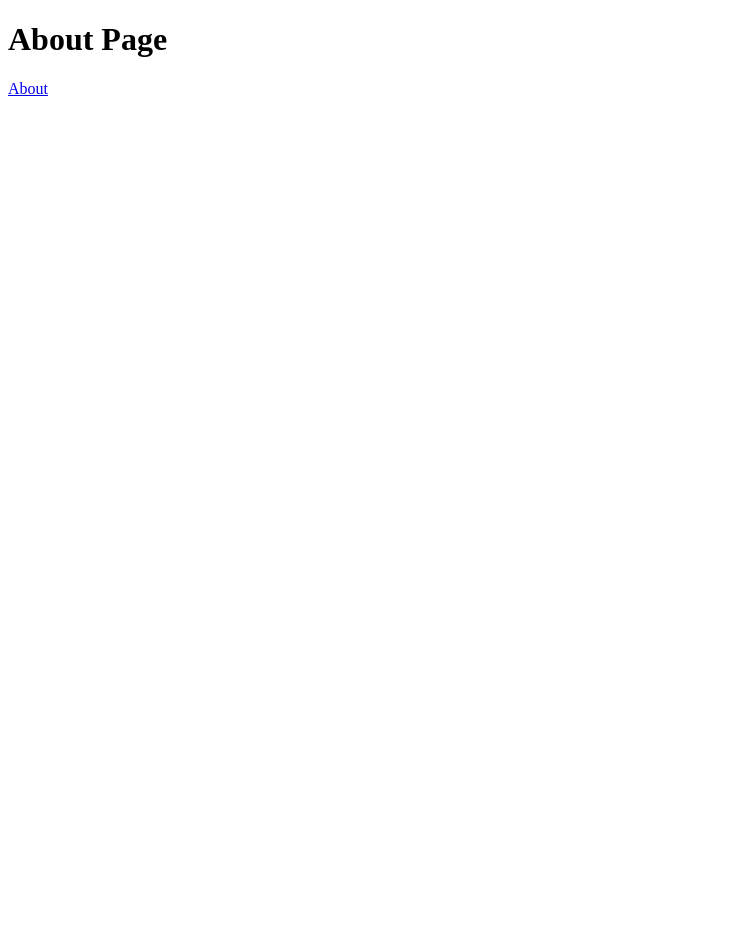
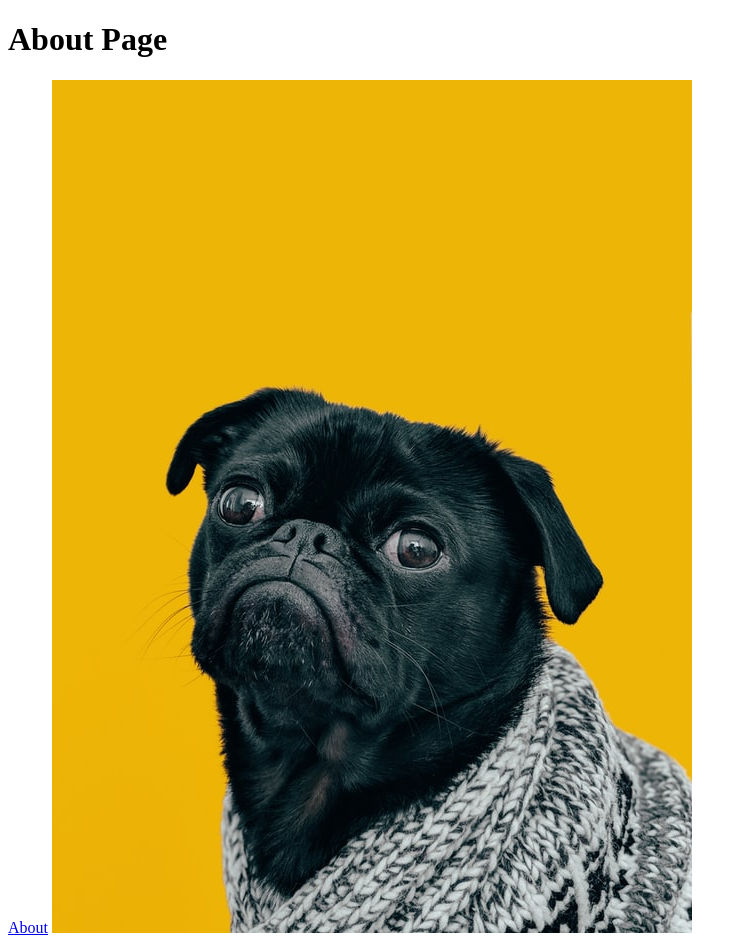
Before and after one commit to helloojohn/git_test, a plain HTML site: page pages/about.html in a window 1280 px wide. Shown: the whole page, without its empty margins (0-747 px from the left). Before the commit the page ends 800 px from the top, so only its background shows below. Drawn offline with Linux system fonts and the light colour scheme.

Commit message:
Added some image files, page directory and edited the index.html

```diff
--- a/pages/about.html
+++ b/pages/about.html
@@ -10,5 +10,7 @@
   <h1>About Page</h1>
 
   <a href="https://www.theodinproject.com/about">About</a>
+
+  <img src="/images/dog.jpg"" alt="" srcset="">
 </body>
 </html>
```
